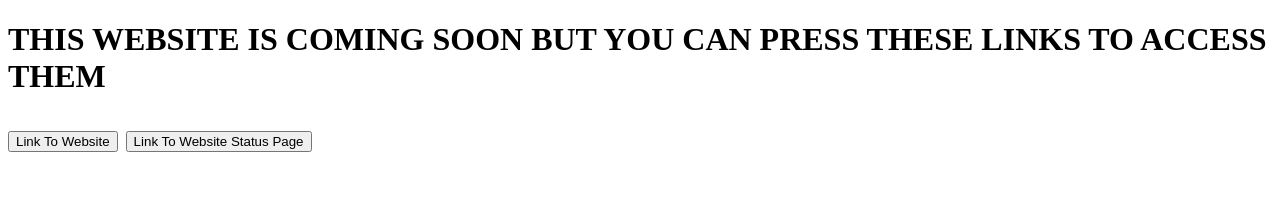
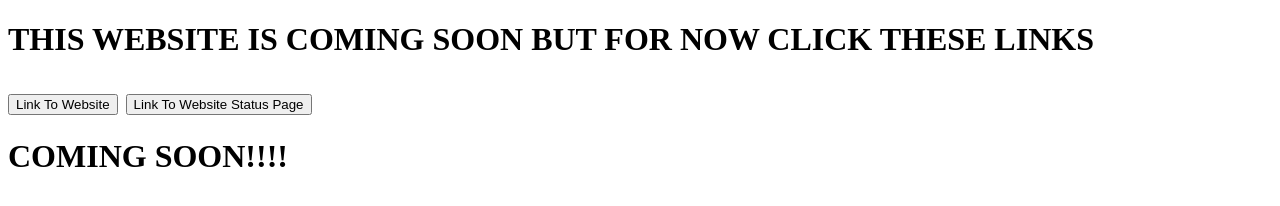
Before and after one commit to Timetravelerhacc/timetravelerhacc.github.io, a plain HTML site: page index.html in a window 1280 px wide. Drawn offline with Linux system fonts and the light colour scheme.

Commit message:
Update index.html

```diff
--- a/index.html
+++ b/index.html
@@ -1,4 +1,5 @@
 <!DOCTYPE HTML>
-<h1>THIS WEBSITE IS COMING SOON BUT YOU CAN PRESS THESE LINKS TO ACCESS THEM<h1>
+<h1>THIS WEBSITE IS COMING SOON BUT FOR NOW CLICK THESE LINKS<h1>
 <a href='https://timetravelerhacc.wordpress.com/'><button>Link To Website</button></a>
 <a href='https://www.freecodecamp.org/'><button>Link To Website Status Page</button></a>
+<h1>COMING SOON!!!!<h1>
```
